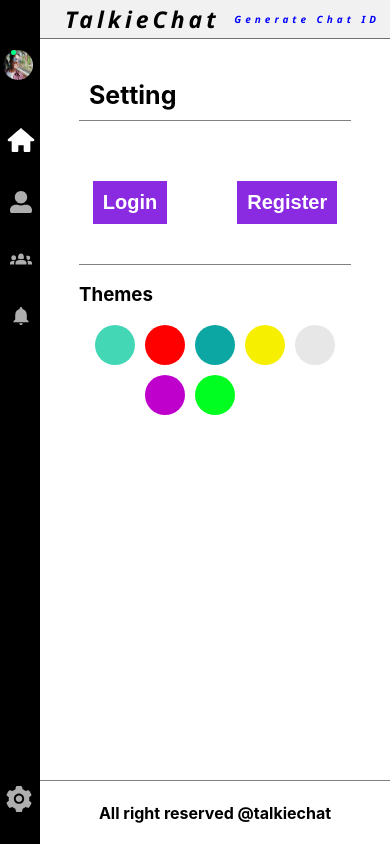
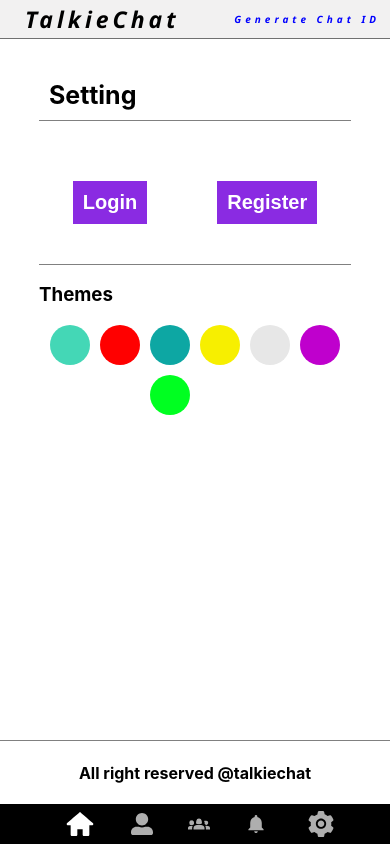
Before and after one commit to ShubhamJoshii/TalkieChat, a React (Create React App) app in the folder frontend/: page /setting in a window 390 px wide. Built offline with nearby package versions, Linux system fonts and the light colour scheme; no server answers.

Commit message:
SideNavbar Position Bottom Responsive

```diff
--- a/frontend/src/Components/Chatting/Chatting.css
+++ b/frontend/src/Components/Chatting/Chatting.css
@@ -31,6 +31,7 @@
     width: 86%;
 }
 
+
 .chattingNotLOgin{
     font-size: 14px;
     z-index: 99999;
@@ -38,7 +39,7 @@
 .chattingNotLOgin #userChatting2{
     font-size: 10px;
     margin: auto;
-    margin-top: 90%;
+    margin-top: 50%;
 }
 
 .chattingNotLOgin #userChatting2 img{
--- a/frontend/src/Components/SideNavbar/SideNavbar.jsx
+++ b/frontend/src/Components/SideNavbar/SideNavbar.jsx
@@ -65,7 +65,6 @@ const SideNavbar = () => {
           }}
           id={count == 3 ? "active" : ""}
         />
-      </div>
         <AiFillSetting
           className="setting"
           onClick={() => {
@@ -75,6 +74,7 @@ const SideNavbar = () => {
           id={count == 4 ? "active" : ""}
         />
       </div>
+    </div>
   );
 };
 
--- a/frontend/src/Components/UserChatingWith/UserChatingWith.css
+++ b/frontend/src/Components/UserChatingWith/UserChatingWith.css
@@ -221,3 +221,33 @@
     font-size: 15px;
     justify-content: center;
 }
+
+
+.UserDpShow{
+    position : absolute;
+    width:100vw;
+    top:0;
+    left:0;
+    z-index:99999;
+    height:100vh;
+    background-color:#000000c2;
+    display:flex;
+    align-items:center;
+    justify-content:center;
+
+}
+
+.UserDpShow img{
+    width:250px;
+    margin-bottom:20px;
+    background-color:white;
+}
+
+#backBtn{
+    color:white;
+    font-size:25px;
+    font-weight:bolder;
+    position:absolute;
+    top:40px;
+    left:40px;
+}
--- a/frontend/src/Components/UserChatingWith/UserChatingWith.jsx
+++ b/frontend/src/Components/UserChatingWith/UserChatingWith.jsx
@@ -14,17 +14,19 @@ import ChatPNG from "../../Assets/chat.png"
 import { UserData } from "../../App";
 import axios from "axios";
 import Loading from "../Loading/Loading";
+import { useNavigate } from "react-router-dom";
+
+import UserDpShow from "./userDpShow"
 
 
 
-
-import { useNavigate } from "react-router-dom";
 const UserChatingWith = ({ userChatWithData, setSenderInfoShow }) => {
   const userInfo = useContext(UserData);
   const [Message, setMessage] = useState("");
   const [user_ID, setUser_ID] = useState();
   const [userAllMessage, setUserAllMessages] = useState([]);
   const [load, setLoad] = useState(false);
+  const [ShowDP,setShowDP] = useState(false);
 
   const navigate = useNavigate();
   useEffect(() => {
@@ -132,6 +134,9 @@ const UserChatingWith = ({ userChatWithData, setSenderInfoShow }) => {
 
   return (
     <>
+      <div style={ShowDP ? {display:"block"}:{display:"none"}}>
+        <UserDpShow ShowDP={ShowDP} setShowDP={setShowDP}/>
+      </div>
       {userChatWithData ? (
         <div className="userChatting">
           {load ? (
@@ -151,7 +156,9 @@ const UserChatingWith = ({ userChatWithData, setSenderInfoShow }) => {
                   ) : (
                     " "
                   )}
-                  <div>
+                  <div onClick={()=>setShowDP(userChatWithData.User1_Name === userInfo.Name
+                    ? userChatWithData.User2_Avatar
+                    : userChatWithData.User1_Avatar)}>
                     <img
                       src={
                         userChatWithData.User1_Name === userInfo.Name
--- /dev/null
+++ b/frontend/src/Components/UserChatingWith/userDpShow.jsx
@@ -0,0 +1,20 @@
+import React,{useEffect} from 'react'
+import UserImg from "../../Assets/Avatar (1).png"
+import { IoMdArrowRoundBack } from "react-icons/io";
+const UserDpShow = ({ShowDP,setShowDP}) => {
+    useEffect(()=>{
+        console.log(ShowDP)
+    },[ShowDP])
+  return (
+    <div className="UserDpShow">
+        <IoMdArrowRoundBack onClick={()=>setShowDP("")} id="backBtn"
+        />
+        <img
+        src={ShowDP}
+        id="userImg"
+    />
+    </div>
+    )
+}
+
+export default UserDpShow
--- a/frontend/src/Resposive.css
+++ b/frontend/src/Resposive.css
@@ -33,25 +33,83 @@
 }
 @media only screen and (max-width: 685px) {
     .Chatting{
-        width: calc(100vw - 40px);
+        /* width: calc(100vw - 40px); */
+        width: 100vw;
+    }
+
+    #MainPage{
+        width: 100vw;
     }
 
     .SenderInfo{
         display: none;
     }
+    .SideNavbar #userImage{
+        display:none;
+    }
+
+    .SideNavbar{
+        /* display:none; */
+        width:100vw;
+        height:40px;
+        position:fixed;
+        bottom:0;
+        z-index: 9999;
+        align-items:center;
+        display:flex;
+        justify-content:center
+    }
+
+    .SideNavbar #navbarLogo{
+        flex-direction:row;
+        /* justify-content:space-between; */
+        /* gap:20%; */
+        margin-top: 0;
+
+
+    }
+
+
+#secondHalf{
+    left:0;
+    width:100vw;
+}
+
+
+
+
+    .SideNavbar .setting {
+        position:relative;
+        bottom:0;
+    }
 
     .userChatting{
-        width: calc(100vw - 40px);
+        /* width: calc(100vw - 40px); */
+        width: 99vw;
+        height:calc(100vh - 40px);
+        margin-left:0.5vw;
         position: absolute;
         /* display: none; */
     }
 
     .SenderInfo{
         background-color: white;
-        width: calc(100vw - 100px);
+        /* width: calc(100vw - 100px); */
+        width: calc(100vw - 50px);
         position: absolute;
     }
 
+    #userChats{
+        height:calc(100vh - 188px)
+    }
+    .Setting footer{
+        bottom:40px;
+    }
+    #writeMessage{
+        width:100%;
+        position:absolute;
+        bottom:38px;
+    }
     #chatId{
         width: 350px;
     }
```
Also changed, not shown: 12 other files (tests, documents, lock files or other folders). Lines whose indentation alone changed are shown as unchanged.
